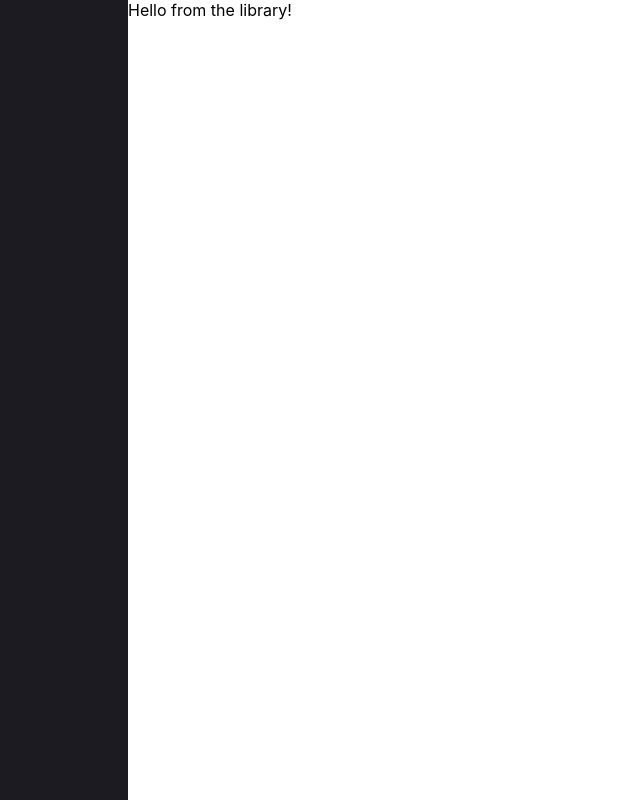
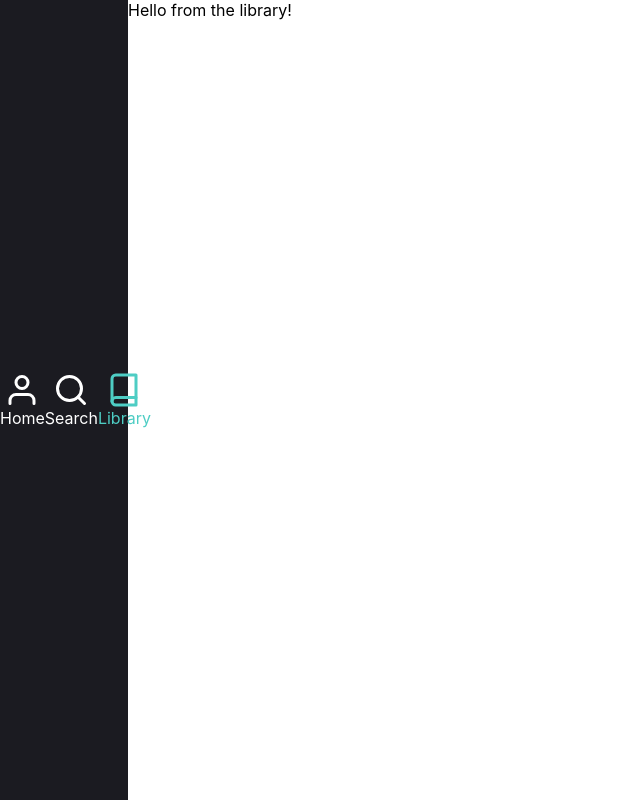
Before and after one commit to DarinEvanow/BookWyrm, a React (Create React App) app in the folder frontend/: page /library in a window 1280 px wide. Shown: the whole page, without its empty margins (0-640 px from the left). Built offline with nearby package versions, Linux system fonts and the light colour scheme; what @absinthe/socket, @absinthe/socket-apollo-link, phoenix would draw is missing.

Commit message:
Add a basic navigation to link to our current three main application areas: home, search, and library.

```diff
--- a/frontend/package.json
+++ b/frontend/package.json
@@ -22,6 +22,7 @@
     "react": "^16.13.1",
     "react-apollo": "^3.1.5",
     "react-dom": "^16.13.1",
+    "react-feather": "^2.0.8",
     "react-router-dom": "^5.1.2",
     "react-scripts": "3.4.1",
     "styled-components": "^5.1.0",
--- a/frontend/src/App.tsx
+++ b/frontend/src/App.tsx
@@ -14,8 +14,8 @@ const App: React.FC = () => {
         <SC.Content>
           <Switch>
             <Route path="/" exact component={HomeContainer} />
+            <Route path="/search" exact component={SearchContainer} />
             <Route path="/library" exact component={LibraryContainer} />
-            <Route path="/search" exact component={SearchContainer} />
           </Switch>
         </SC.Content>
         <Navigation />
--- a/frontend/src/components/navigation/Navigation.tsx
+++ b/frontend/src/components/navigation/Navigation.tsx
@@ -1,8 +1,22 @@
 import React from 'react';
 import * as SC from './styles';
+import NavigationButton from './NavigationButton';
+import { User, Search, Book } from 'react-feather';
 
 const Navigation: React.FC = () => {
-  return <SC.Navigation />;
+  return (
+    <SC.Navigation>
+      <NavigationButton exact text="Home" url="/">
+        <User />
+      </NavigationButton>
+      <NavigationButton text="Search" url="/search">
+        <Search />
+      </NavigationButton>
+      <NavigationButton text="Library" url="/library">
+        <Book />
+      </NavigationButton>
+    </SC.Navigation>
+  );
 };
 
 export default Navigation;
--- /dev/null
+++ b/frontend/src/components/navigation/NavigationButton.tsx
@@ -0,0 +1,17 @@
+import React from 'react';
+import * as SC from './styles';
+
+const NavigationButton: React.FC<{
+  text: string;
+  url: string;
+  exact?: boolean;
+}> = ({ text, exact, url, children }) => {
+  return (
+    <SC.NavigationButton exact={exact} to={url}>
+      {children}
+      {text}
+    </SC.NavigationButton>
+  );
+};
+
+export default NavigationButton;
--- a/frontend/src/components/navigation/styles.tsx
+++ b/frontend/src/components/navigation/styles.tsx
@@ -1,6 +1,33 @@
 import styled from 'styled-components';
+import { NavLink } from 'react-router-dom';
 
 export const Navigation = styled.div`
   grid-area: navigation;
   background-color: #1b1b21;
+  display: flex;
+  flex-direction: row;
+  align-items: center;
+  justify-content: space-around;
 `;
+
+const activeClassName = 'nav-item-active';
+
+export const NavigationButton = styled(NavLink).attrs({ activeClassName })`
+  display: flex;
+  flex-direction: column;
+  height: 100%;
+  width: 100%;
+  align-items: center;
+  justify-content: center;
+  text-decoration: none;
+  color: white;
+
+  &.${activeClassName} {
+    color: #4ecdc4;
+  }
+
+  svg {
+    height: 36px;
+    width: 36px;
+  }
+`;
--- a/frontend/src/styles.js
+++ b/frontend/src/styles.js
@@ -30,7 +30,7 @@ export const App = styled.div`
       'navigation navigation navigation';
 
     grid-template-columns: 1fr 1fr 1fr;
-    grid-template-rows: 1fr 100px;
+    grid-template-rows: 1fr 80px;
   }
 
   @media screen and (min-width: 800px) {
```
Also changed, not shown: 1 other file (tests, documents, lock files or other folders).
